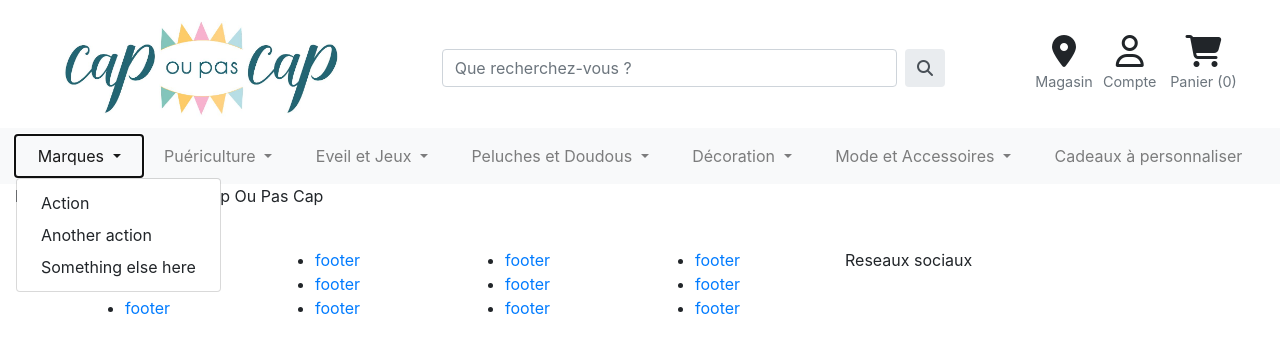
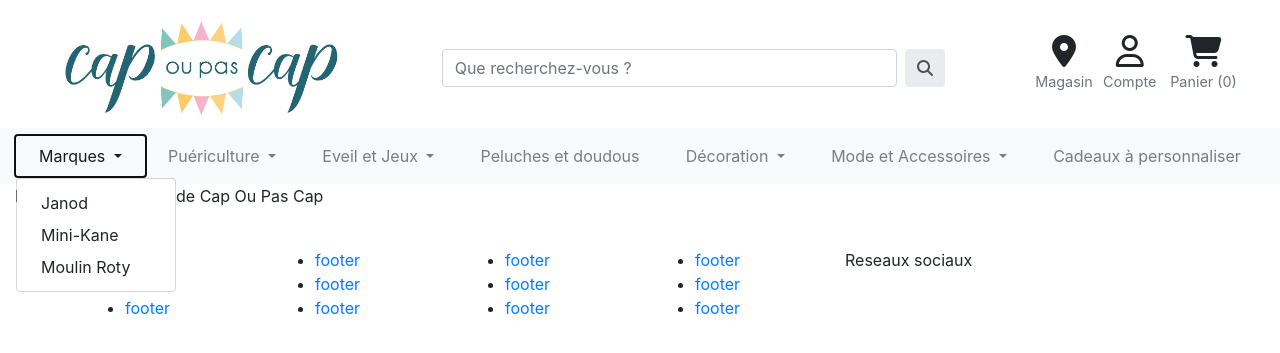
Before and after one commit to MarineVdb/CapOuPasCap, a PHP site: page / in a window 1280 px wide, after a click on "Marques". Shown: the top 353 px of the page. Run offline with PHP 8.4, Linux system fonts and the light colour scheme; some libraries are stand-ins or nearby versions.

Commit message:
Ajout des sous catégories dans nav.php

```diff
--- a/nav.php
+++ b/nav.php
@@ -15,9 +15,9 @@
                     Marques
                     </a>
                     <div class="dropdown-menu" aria-labelledby="navbarDropdownMenuLink">
-                    <a class="dropdown-item" href="#">Action</a>
-                    <a class="dropdown-item" href="#">Another action</a>
-                    <a class="dropdown-item" href="#">Something else here</a>
+                    <a class="dropdown-item" href="#">Janod</a>
+                    <a class="dropdown-item" href="#">Mini-Kane</a>
+                    <a class="dropdown-item" href="#">Moulin Roty</a>
                     </div>
                 </li>
 
@@ -27,9 +27,16 @@
                     Puériculture
                     </a>
                     <div class="dropdown-menu" aria-labelledby="navbarDropdownMenuLink">
-                    <a class="dropdown-item" href="#">Action</a>
-                    <a class="dropdown-item" href="#">Another action</a>
-                    <a class="dropdown-item" href="#">Something else here</a>
+                    <a class="dropdown-item" href="#">Bavoirs et Langes</a>
+                    <a class="dropdown-item" href="#">Couvertures et plaids</a>
+                    <a class="dropdown-item" href="#">Linge de lit</a>
+                    <a class="dropdown-item" href="#">Protège-carnets de santé</a>
+                    <a class="dropdown-item" href="#">Repas</a>
+                    <a class="dropdown-item" href="#">Sacs à langer, Sacs week-end</a>
+                    <a class="dropdown-item" href="#">Sortie de bain</a>
+                    <a class="dropdown-item" href="#">Tétines et attaches-tétines</a>
+                    <a class="dropdown-item" href="#">Toilette et soins de bébé</a>
+
                     </div>
                 </li>
 
@@ -39,23 +46,26 @@
                     Eveil et Jeux
                     </a>
                     <div class="dropdown-menu" aria-labelledby="navbarDropdownMenuLink">
-                    <a class="dropdown-item" href="#">Action</a>
-                    <a class="dropdown-item" href="#">Another action</a>
-                    <a class="dropdown-item" href="#">Something else here</a>
+                    <a class="dropdown-item" href="#">Draisiennes, Tricycles</a>
+                    <a class="dropdown-item" href="#">Hochets, Anneaux de dentition</a>
+                    <a class="dropdown-item" href="#">Garages, Voitures</a>
+                    <a class="dropdown-item" href="#">Instruments de musique</a>
+                    <a class="dropdown-item" href="#">Jeux sensoriels</a>
+                    <a class="dropdown-item" href="#">Jeux éducatifs, jeux de société, puzzles</a>
+                    <a class="dropdown-item" href="#">Jeux d'imitation</a>
+                    <a class="dropdown-item" href="#">Jeux de bain</a>
+                    <a class="dropdown-item" href="#">Jouets en bois</a>
+                    <a class="dropdown-item" href="#">Livres</a>
+                    <a class="dropdown-item" href="#">Loisirs créatifs</a>
+                    <a class="dropdown-item" href="#">Poupées, Poupons</a>
+                    <a class="dropdown-item" href="#">Porteurs, chariots et bascules</a>
                     </div>
                 </li>
 
 
                 <!-- Catégorie 4 -->
-                <li class="nav-item dropdown">
-                    <a class="nav-link dropdown-toggle" href="#" id="navbarDropdownMenuLink" data-toggle="dropdown" aria-haspopup="true" aria-expanded="false">
-                    Peluches et Doudous
-                    </a>
-                    <div class="dropdown-menu" aria-labelledby="navbarDropdownMenuLink">
-                    <a class="dropdown-item" href="#">Action</a>
-                    <a class="dropdown-item" href="#">Another action</a>
-                    <a class="dropdown-item" href="#">Something else here</a>
-                    </div>
+                <li class="nav-item">
+                    <a class="nav-link" href="#">Peluches et doudous</a>
                 </li>
 
                 <!-- Catégorie 5 -->
@@ -64,9 +74,13 @@
                     Décoration
                     </a>
                     <div class="dropdown-menu" aria-labelledby="navbarDropdownMenuLink">
-                    <a class="dropdown-item" href="#">Action</a>
-                    <a class="dropdown-item" href="#">Another action</a>
-                    <a class="dropdown-item" href="#">Something else here</a>
+                    <a class="dropdown-item" href="#">Boîtes à musique, Mobiles</a>
+                    <a class="dropdown-item" href="#">Coussins</a>
+                    <a class="dropdown-item" href="#">Décoration murale</a>
+                    <a class="dropdown-item" href="#">Petit mobilier</a>
+                    <a class="dropdown-item" href="#">Rangement</a>
+                    <a class="dropdown-item" href="#">Tapis</a>
+                    <a class="dropdown-item" href="#">Veilleuses, Luminaires</a>
                     </div>
                 </li>
 
@@ -76,9 +90,13 @@
                     Mode et Accessoires
                     </a>
                     <div class="dropdown-menu" aria-labelledby="navbarDropdownMenuLink">
-                    <a class="dropdown-item" href="#">Action</a>
-                    <a class="dropdown-item" href="#">Another action</a>
-                    <a class="dropdown-item" href="#">Something else here</a>
+                    <a class="dropdown-item" href="#">Accessoires</a>
+                    <a class="dropdown-item" href="#">Accessoires cheveux</a>
+                    <a class="dropdown-item" href="#">Beauté, Maquillage</a>
+                    <a class="dropdown-item" href="#">Bijoux</a>
+                    <a class="dropdown-item" href="#">Chaussons</a>
+                    <a class="dropdown-item" href="#">Lunettes de soleil</a>
+                    <a class="dropdown-item" href="#">Sacs, Cartables, trousses</a>
                     </div>
                 </li>
 
```
